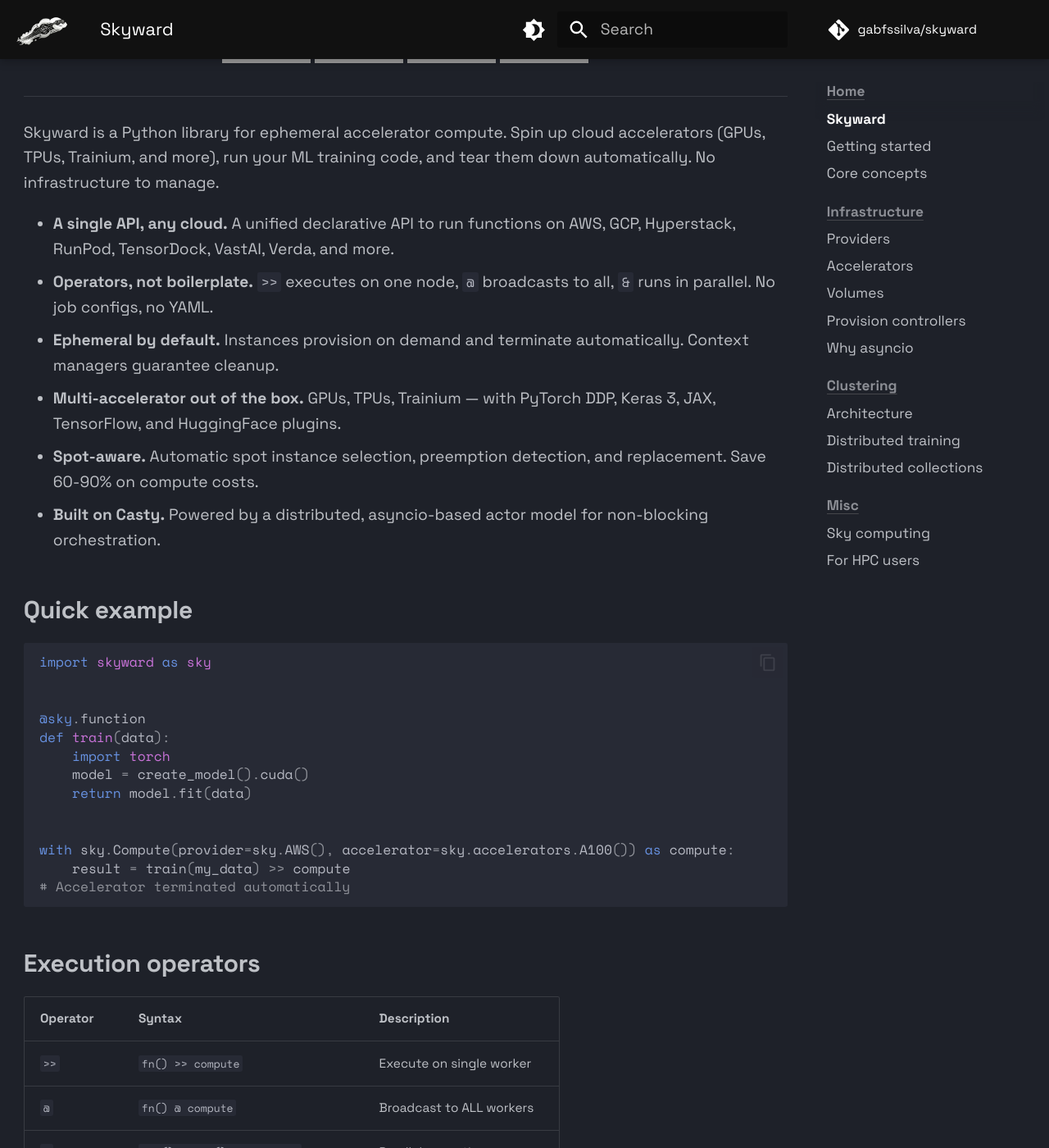
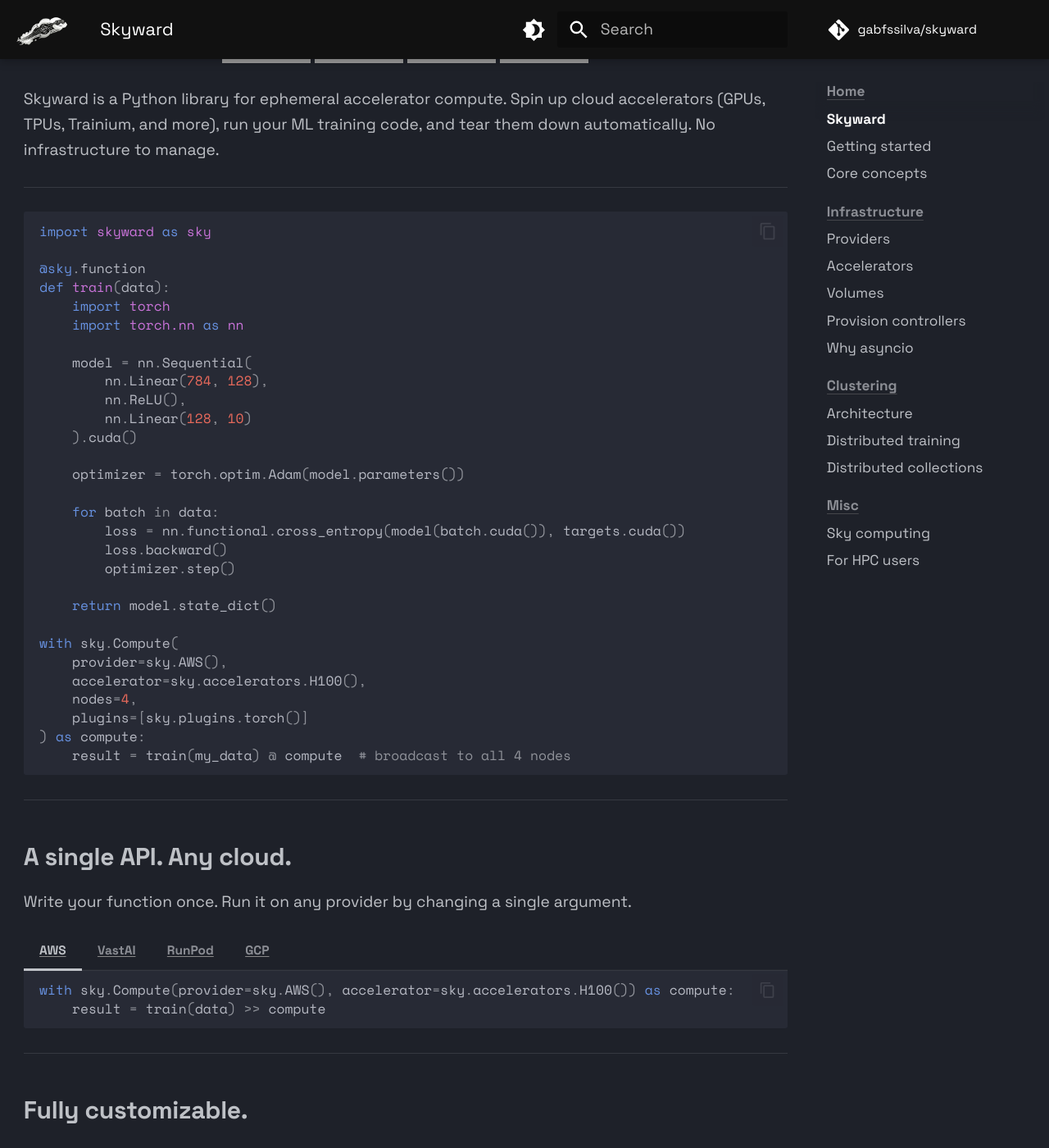
Before and after one commit to gabfssilva/skyward, an MkDocs documentation site: the page built from docs/index.md, in a window 1280 px wide and 1400 px high, scrolled down 633 px. Shown: the whole window at 82% size. Built offline with MkDocs 1.6.1 and Material for MkDocs 9.7.7, drawn with Linux system fonts in a browser that asks for light colours; comment, search, counter and statistics services are not loaded; some of the changed text lies outside the part shown; grey boxes are pictures that could not be loaded.

Commit message:
docs(index): redesign landing page with feature showcase sections
Replaces the plain README-style landing page with a modern feature
showcase layout inspired by Vercel/Supabase. Each section has a
provocative headline and focused code examples showing real usage.

Co-Authored-By: Claude Opus 4.6 <noreply@anthropic.com>

````diff
--- a/docs/index.md
+++ b/docs/index.md
@@ -3,7 +3,7 @@
 </p>
 
 <p align="center">
-  <strong>Cloud accelerators with a single decorator</strong>
+  <strong>Cloud accelerators with a single API</strong>
 </p>
 
 <p align="center">
@@ -13,53 +13,253 @@
   <a href="https://github.com/gabfssilva/skyward/blob/main/LICENSE"><img src="https://img.shields.io/github/license/gabfssilva/skyward.svg" alt="License"></a>
 </p>
 
----
-
 Skyward is a Python library for ephemeral accelerator compute. Spin up cloud accelerators (GPUs, TPUs, Trainium, and more), run your ML training code, and tear them down automatically. No infrastructure to manage.
 
-- **A single API, any cloud.** A unified declarative API to run functions on AWS, GCP, Hyperstack, RunPod, TensorDock, VastAI, Verda, and more.
-- **Operators, not boilerplate.** `>>` executes on one node, `@` broadcasts to all, `&` runs in parallel. No job configs, no YAML.
-- **Ephemeral by default.** Instances provision on demand and terminate automatically. Context managers guarantee cleanup.
-- **Multi-accelerator out of the box.** GPUs, TPUs, Trainium — with PyTorch DDP, Keras 3, JAX, TensorFlow, and HuggingFace plugins.
-- **Spot-aware.** Automatic spot instance selection, preemption detection, and replacement. Save 60-90% on compute costs.
-- **Built on Casty.** Powered by a distributed, asyncio-based actor model for non-blocking orchestration.
-
-## Quick example
+---
 
 ```python
 import skyward as sky
 
-
 @sky.function
 def train(data):
     import torch
-    model = create_model().cuda()
-    return model.fit(data)
+    import torch.nn as nn
 
+    model = nn.Sequential(
+        nn.Linear(784, 128),
+        nn.ReLU(),
+        nn.Linear(128, 10)
+    ).cuda()
 
-with sky.Compute(provider=sky.AWS(), accelerator=sky.accelerators.A100()) as compute:
-    result = train(my_data) >> compute
-# Accelerator terminated automatically
+    optimizer = torch.optim.Adam(model.parameters())
+
+    for batch in data:
+        loss = nn.functional.cross_entropy(model(batch.cuda()), targets.cuda())
+        loss.backward()
+        optimizer.step()
+
+    return model.state_dict()
+
+with sky.Compute(
+    provider=sky.AWS(),
+    accelerator=sky.accelerators.H100(),
+    nodes=4,
+    plugins=[sky.plugins.torch()]
+) as compute:
+    result = train(my_data) @ compute  # broadcast to all 4 nodes
 ```
 
-## Execution operators
+---
 
-| Operator | Syntax | Description |
-|----------|--------|-------------|
-| `>>` | `fn() >> compute` | Execute on single worker |
-| `@` | `fn() @ compute` | Broadcast to ALL workers |
-| `&` | `fn1() & fn2() >> compute` | Parallel execution |
-| `gather()` | `gather(fn1(), fn2()) >> compute` | Dynamic parallel execution |
+## A single API. Any cloud.
 
-## Next steps
+Write your function once. Run it on any provider by changing a single argument.
+
+=== "AWS"
+    ```python
+    with sky.Compute(provider=sky.AWS(), accelerator=sky.accelerators.H100()) as compute:
+        result = train(data) >> compute
+    ```
+=== "VastAI"
+    ```python
+    with sky.Compute(provider=sky.VastAI(), accelerator=sky.accelerators.H100()) as compute:
+        result = train(data) >> compute
+    ```
+=== "RunPod"
+    ```python
+    with sky.Compute(provider=sky.RunPod(), accelerator=sky.accelerators.H100()) as compute:
+        result = train(data) >> compute
+    ```
+=== "GCP"
+    ```python
+    with sky.Compute(provider=sky.GCP(), accelerator=sky.accelerators.H100()) as compute:
+        result = train(data) >> compute
+    ```
+
+---
+
+## Fully customizable.
+
+Define your remote environment declaratively. Python version, packages, system deps, env vars, file syncing — all in one place.
+
+=== "Packages"
+    ```python
+    with sky.Compute(
+        provider=sky.AWS(),
+        accelerator=sky.accelerators.H100(),
+        image=sky.Image(
+            python="3.12",
+            pip=["torch", "transformers", "my-internal-lib"],
+            apt=["ffmpeg", "libsndfile1"],
+            pip_indexes=[
+                sky.PipIndex(
+                    name="private",
+                    url="https://pypi.internal.co/simple",
+                    packages=["my-internal-lib"],
+                ),
+            ],
+        ),
+    ) as compute:
+        result = train(data) >> compute
+    ```
+=== "Plugins"
+    ```python
+    from contextlib import contextmanager
+    from skyward.api.plugin import Plugin
+
+    @contextmanager
+    def wandb_tracking(info):
+        import wandb
+        wandb.init(project="my-project", group=f"node-{info.node_index}")
+        yield
+        wandb.finish()
+
+    wandb_plugin = (
+        Plugin.create("wandb")
+        .with_image_transform(lambda img, _: replace(img, pip=(*img.pip, "wandb")))
+        .with_around_app(wandb_tracking)
+    )
+
+    with sky.Compute(
+        provider=sky.AWS(),
+        accelerator=sky.accelerators.H100(),
+        plugins=[sky.plugins.torch(), wandb_plugin],
+    ) as compute:
+        result = train(data) >> compute
+    ```
+=== "Metrics"
+    ```python
+    with sky.Compute(
+        provider=sky.AWS(),
+        accelerator=sky.accelerators.H100(),
+        image=sky.Image(
+            metrics=[
+                sky.metrics.CPU(interval=1),
+                sky.metrics.GPU(interval=2),
+                sky.metrics.GPUMemory(interval=2),
+                sky.metrics.GPUTemp(interval=5),
+                sky.metrics.Disk("/data", interval=10),
+            ],
+        ),
+    ) as compute:
+        result = train(data) >> compute
+    ```
+=== "Volumes"
+    ```python
+    with sky.Compute(
+        provider=sky.AWS(),
+        accelerator=sky.accelerators.H100(),
+        volumes=[
+            sky.Volume(bucket="my-dataset", mount="/data"),
+            sky.Volume(bucket="my-checkpoints", mount="/checkpoints", read_only=False),
+        ],
+    ) as compute:
+        result = train(data) >> compute
+    ```
+
+---
+
+## Simple operators. Real workloads.
+
+No job configs. No submission scripts. Python operators dispatch work.
+
+| Operator | What it does |
+|----------|-------------|
+| `train() >> compute` | Run on a single node |
+| `train() @ compute` | Broadcast to **all** nodes |
+| `task_a() & task_b() >> compute` | Run in parallel, collect results |
+| `train() > compute` | Fire and forget — returns a `Future[T]` |
+
+```python
+with sky.Compute(
+    provider=sky.AWS(),
+    accelerator=sky.accelerators.H100(),
+    nodes=4,
+    plugins=[sky.plugins.torch()]
+) as compute:
+    # preprocess on one node, train on all, evaluate async
+    data = preprocess(raw) >> compute
+    weights = train(data) @ compute
+    future = evaluate(weights) > compute
+
+    # parallelize independent work
+    metrics, report = (compute_metrics() & generate_report()) >> compute
+```
+
+---
+
+## Spot instances without the headache.
+
+Save 60–90% on compute. Skyward handles spot allocation, preemption detection, and automatic node replacement. You just pick a strategy.
+
+```python
+with sky.Compute(
+    provider=sky.AWS(),
+    accelerator=sky.accelerators.H100(),
+    nodes=4,
+    allocation="spot",  # or "on-demand", "spot-if-available"
+) as compute:
+    result = train(data) @ compute
+    # node preempted? already replaced. your code doesn't change.
+```
+
+---
+
+## The cheapest GPU across clouds.
+
+Define multiple specs across providers. Skyward picks the cheapest available option.
+
+```python
+with sky.Compute(
+    sky.Spec(provider=sky.VastAI(), accelerator=sky.accelerators.H100()),
+    sky.Spec(provider=sky.AWS(), accelerator=sky.accelerators.H100()),
+    sky.Spec(provider=sky.RunPod(), accelerator=sky.accelerators.H100()),
+    selection="cheapest",
+) as compute:
+    result = train(data) @ compute
+```
+
+---
+
+## Batteries included.
+
+Plugins configure distributed runtimes, install dependencies, and handle framework-specific setup. You just pass them in.
+
+```python
+with sky.Compute(
+    provider=sky.AWS(),
+    accelerator=sky.accelerators.H100(),
+    nodes=4,
+    plugins=[
+        sky.plugins.torch(),
+        sky.plugins.accelerate({"fsdp": {"sharding_strategy": "FULL_SHARD"}})
+    ],
+) as compute:
+    result = finetune(model, dataset) @ compute
+```
 
 <div class="grid cards" markdown>
 
-- :material-rocket-launch: **[Getting Started](getting-started.md)** — Installation, credentials, and first examples
-- :material-lightbulb: **[Core Concepts](concepts.md)** — Programming model and ephemeral compute
-- :material-cloud: **[Providers](providers.md)** — AWS, RunPod, VastAI, and Verda
-- :material-chip: **[Accelerators](accelerators.md)** — Accelerator selection guide
-- :material-server-network: **[Distributed Training](distributed-training.md)** — Multi-node with PyTorch, Keras, JAX
-- :material-api: **[API Reference](reference/pool.md)** — Full autodoc of all public types
+- **PyTorch** — DDP, FSDP, NCCL backend
+- **Accelerate** — HuggingFace Trainer, DeepSpeed, FSDP
+- **JAX** — Multi-host distributed initialization
+- **Keras 3** — Backend-agnostic data parallelism
+- **Joblib** — Drop-in parallel backend for scikit-learn
+- **cuML** — GPU-accelerated scikit-learn estimators
 
 </div>
+
+---
+
+## Get started.
+
+<div class="grid cards" markdown>
+
+- :material-rocket-launch: **[Install & run](getting-started.md)** — Up and running in 5 minutes
+- :material-lightbulb: **[Core concepts](concepts.md)** — Functions, operators, and pools
+- :material-cloud: **[Providers](providers.md)** — AWS, GCP, RunPod, VastAI, and more
+- :material-puzzle: **[Plugins](plugins/index.md)** — PyTorch, JAX, Keras, HuggingFace
+- :material-server-network: **[Distributed training](distributed-training.md)** — Scale to many nodes
+- :material-api: **[API reference](reference/pool.md)** — Full autodoc of all public types
+
+</div>
````
